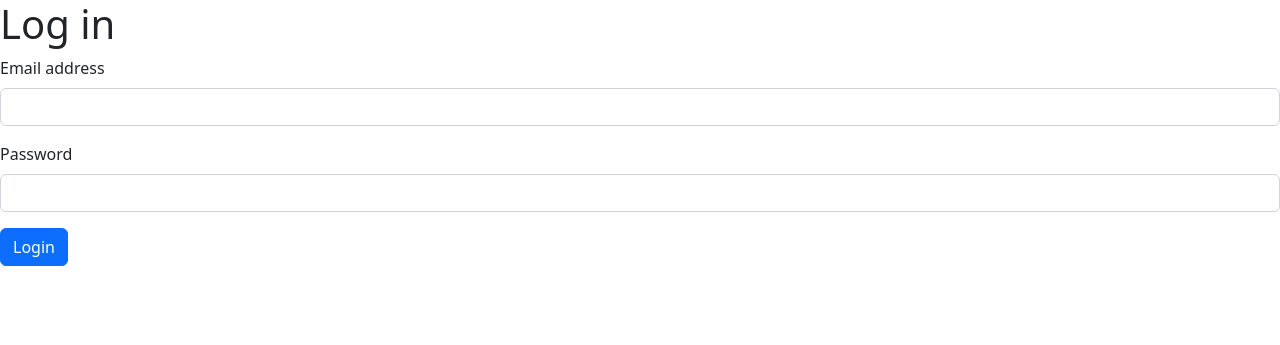
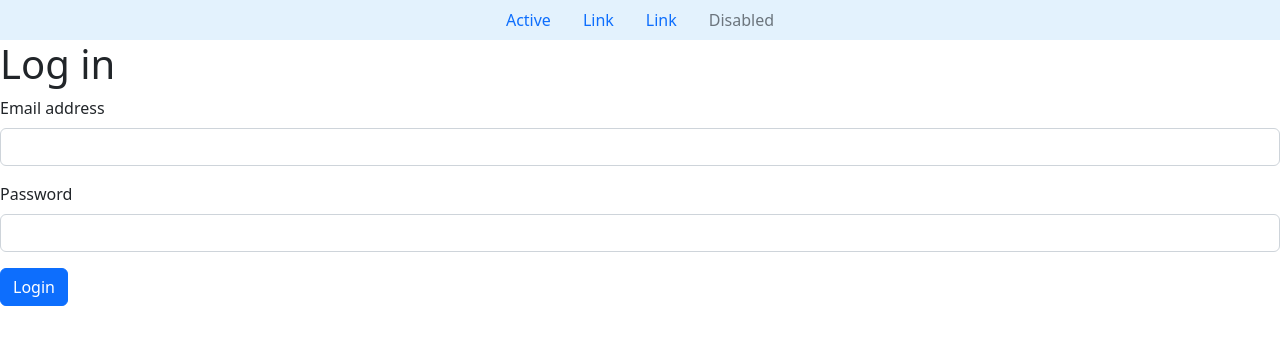
Before and after one commit to CGranzell/bokbutik-main, a PHP site: page /login-account.php in a window 1280 px wide. Shown: the top 345 px of the page. Run offline with PHP 8.4, Linux system fonts and the light colour scheme.

Commit message:
börjat på header

```diff
--- /dev/null
+++ b/public/layout/header.php
@@ -0,0 +1,35 @@
+<!DOCTYPE html>
+<html lang="en">
+<head>
+  <meta charset="UTF-8">
+  <meta http-equiv="X-UA-Compatible" content="IE=edge">
+  <meta name="viewport" content="width=device-width, initial-scale=1.0">
+	<!-- Bootstrap CSS -->
+  <link href="https://cdn.jsdelivr.net/npm/bootstrap@5.2.0-beta1/dist/css/bootstrap.min.css" rel="stylesheet" integrity="sha384-0evHe/X+R7YkIZDRvuzKMRqM+OrBnVFBL6DOitfPri4tjfHxaWutUpFmBp4vmVor" crossorigin="anonymous">
+
+
+  <title>Header</title>
+</head>
+<body>
+
+<nav class="navbar-light" style="background-color: #e3f2fd;">
+<ul class="nav justify-content-center">
+  <li class="nav-item">
+    <a class="nav-link active" aria-current="page" href="#">Active</a>
+  </li>
+  <li class="nav-item">
+    <a class="nav-link" href="#">Link</a>
+  </li>
+  <li class="nav-item">
+    <a class="nav-link" href="#">Link</a>
+  </li>
+  <li class="nav-item">
+    <a class="nav-link disabled" href="#" tabindex="-1" aria-disabled="true">Disabled</a>
+  </li>
+</ul>
+</nav>
+
+<!-- Bootstrap JS -->
+<script src="https://cdn.jsdelivr.net/npm/bootstrap@5.2.0-beta1/dist/js/bootstrap.bundle.min.js" integrity="sha384-pprn3073KE6tl6bjs2QrFaJGz5/SUsLqktiwsUTF55Jfv3qYSDhgCecCxMW52nD2" crossorigin="anonymous"></script>
+</body>
+</html>
--- a/public/login-account.php
+++ b/public/login-account.php
@@ -1,6 +1,7 @@
 <?php
 
 require('../src/config.php');
+include('../public/layout/header.php');
 
 
 ?>
```
